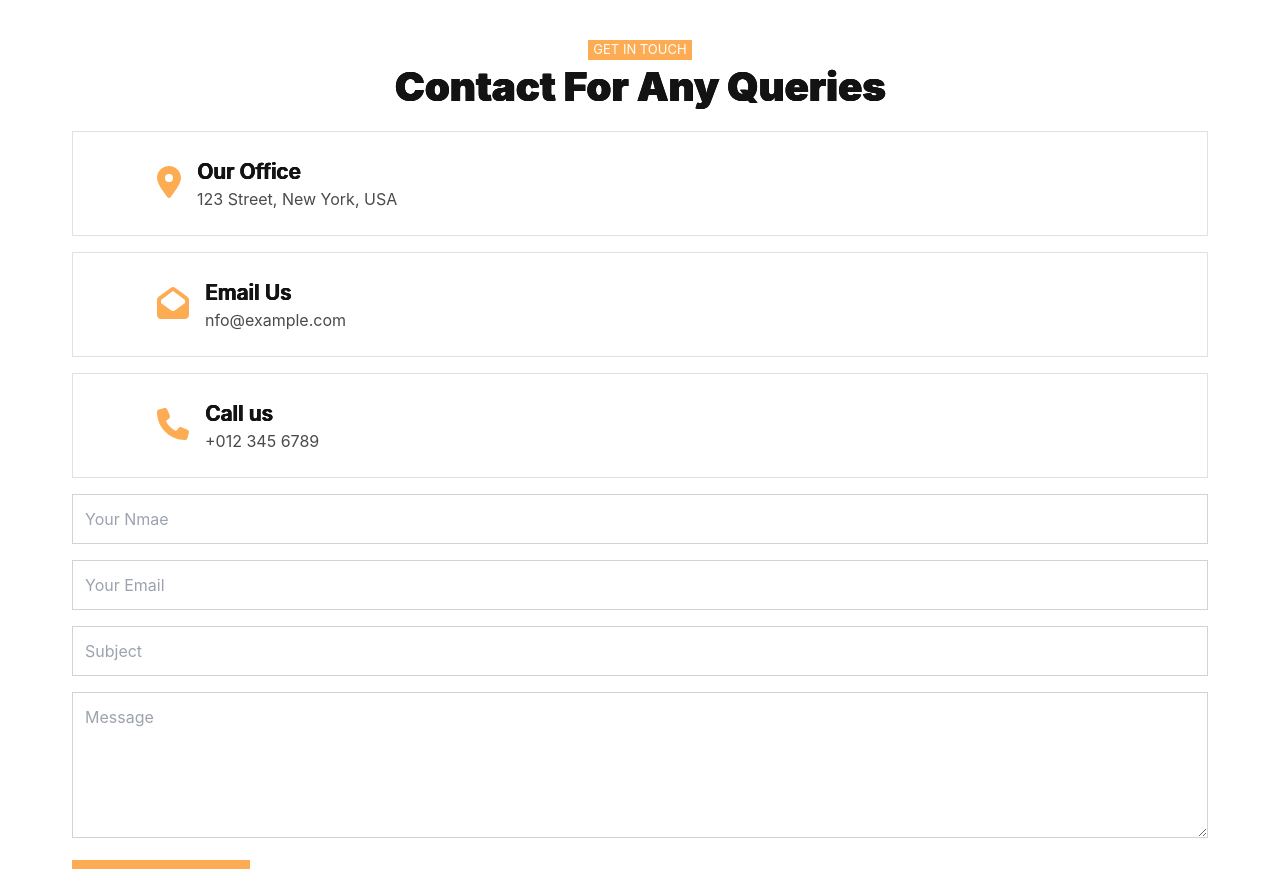
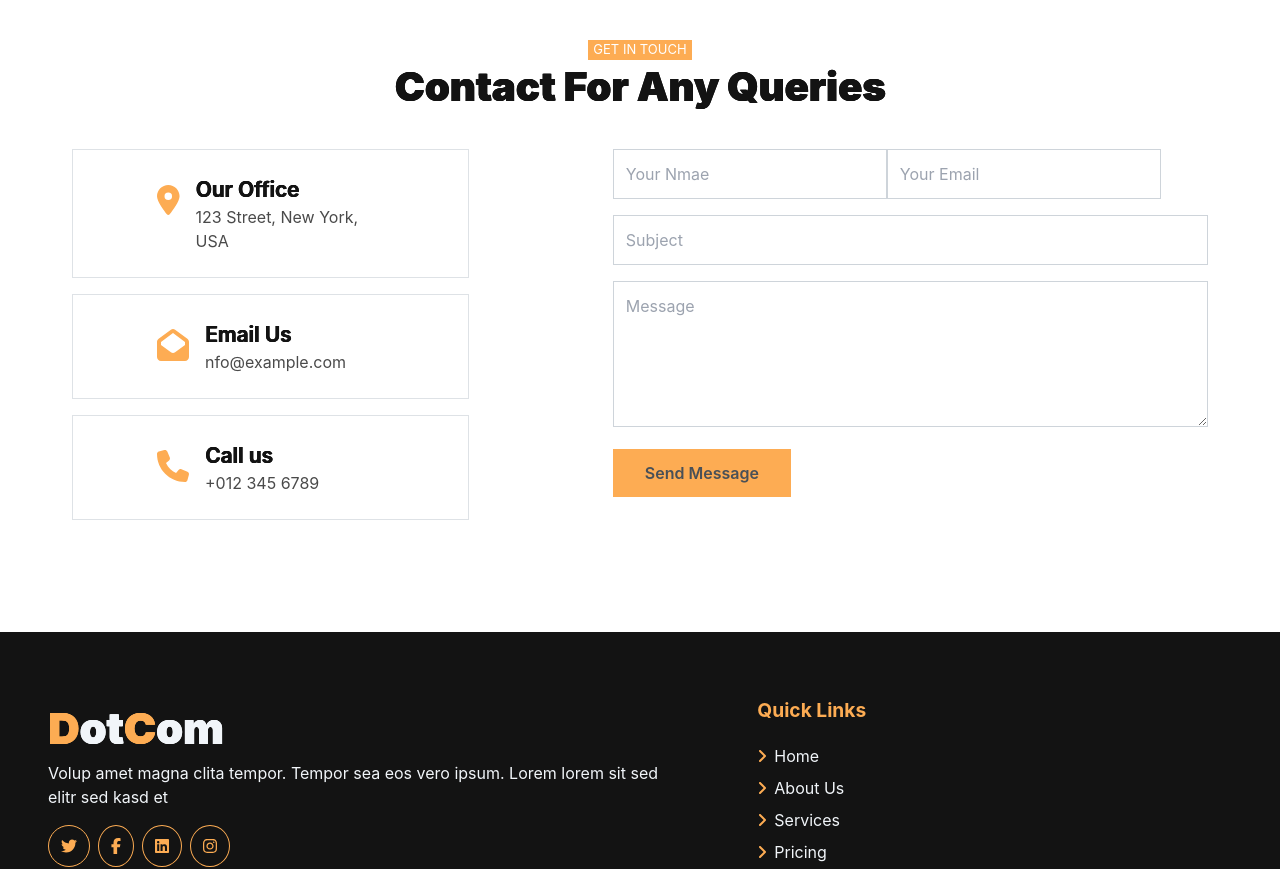
Before and after one commit to BLADEHEDA/Dotcom-Creative-Multipage-Page-App, a React (Create React App) app: page / in a window 1280 px wide. Shown: the part 520-1389 px from the top of the page. Built offline with nearby package versions, Linux system fonts and the light colour scheme.

Commit message:
changes done to Tablet

```diff
--- a/src/App.css
+++ b/src/App.css
@@ -36,6 +36,7 @@ img{
 }
 .show{
     display: block;
+
 }
 .mobile-nav-left{
     text-shadow: 0.75px 0px, 0.75px 0px, 0px 0px;
--- a/src/Components/Contact/Queries.jsx
+++ b/src/Components/Contact/Queries.jsx
@@ -7,17 +7,16 @@ import Button from '../Shared/Button'
 const Queries = () => {
   return (
     <main className='ueries mt-[5em] mb-[3em] '>
-      <section className="section queries-left"></section>
-      <section className="section queries-right">
-        <div className="Queries-conternt text-center ">
+        <div className="Queries-conternt text-center md:mb-[3em] ">
       <p className="Experience-prehead bg-[#FDAC53] m-auto text-[#fff] text-[15px] w-[8em] mb-[1em]
          md:text-[13px] ">
             GET IN TOUCH</p>
             <h1 className="Experience-head text-[1.7rem]  m-auto w-[70%] mb-[0.75em] text-[#131313] font-[900] leading-7
-          lg:text-[2.5rem] font-[900] ">
+           md:text-[2rem]   lg:text-[2.5rem] font-[900] ">
           Contact For Any Queries</h1>
           </div>
-          <div className='Info mx-[2em] mb-[3em]  lg:mx-[4.5em] '>
+          <section className="section queries md:flex ">
+          <article className='Info mx-[2em] mb-[3em] flex-[40%]  lg:mx-[4.5em] '>
             <InfoProp head="Our Office" content="123 Street, New York, USA "
             icon={ <FontAwesomeIcon className='h-[2em] text-[#FDAC53] bg-[#fff] ' icon={faMapMarkerAlt}/>}
             />
@@ -25,14 +24,16 @@ const Queries = () => {
                 icon={ <FontAwesomeIcon className='h-[2em] text-[#FDAC53] bg-[#fff] ' icon={faEnvelopeOpen}/>} />
             <InfoProp head="Call us" content="+012 345 6789"
                 icon={ <FontAwesomeIcon className='h-[2em] text-[#FDAC53] bg-[#fff] ' icon={faPhone}/>} />
-    </div>
-      <div className="query-form mx-[2em] mb-[5em] mt-[-2em]  lg:mx-[4.5em] ">
+    </article>
+      <article className="query-form mx-[2em] mb-[5em] md:ml-0 flex-[60%] mt-[-2em] md:mt-[0em]  lg:mx-[4.5em] ">
+        <section className="section-forms md:flex ">
             <div className="form-div">
             <input type="text" className="form-input" placeholder='Your Nmae' />
             </div>
             <div className="form-div">
             <input type="text" className="form-input" placeholder='Your Email'  />
             </div>
+        </section>
         <div className="form-div">
         <input type="text" className="form-input" placeholder='Subject'  />
         </div>
@@ -42,7 +43,7 @@ const Queries = () => {
         <div className="provider-btn">
             <Button style={{marginTop:"0em", padding:"0.75em 2em", color:"#495057",fontSize:"1em"  }}
             name="Send Message "/>  </div>
-      </div>
+      </article>
       </section>
     </main>
   )
```
Lines whose indentation alone changed are shown as unchanged.
